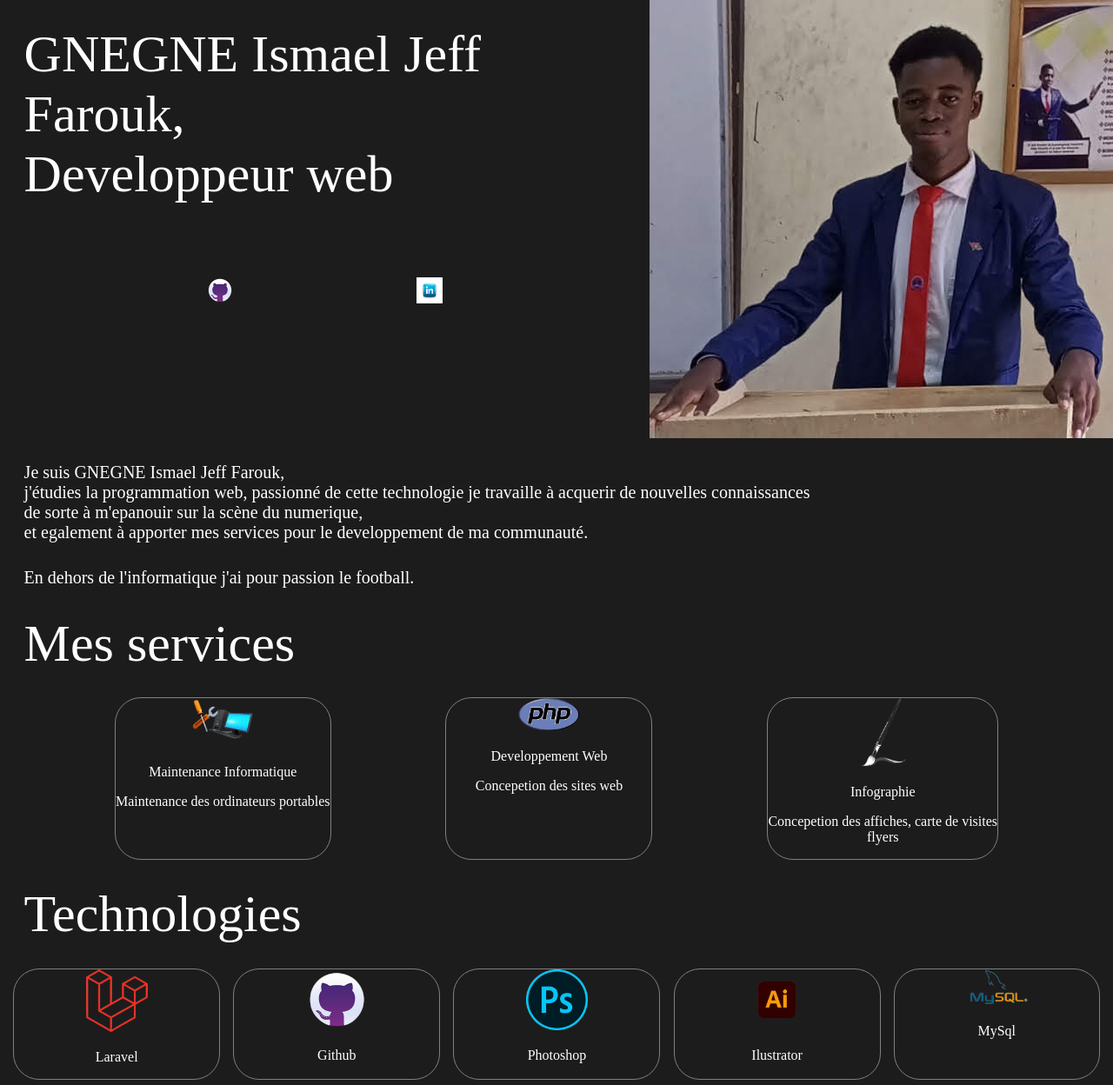
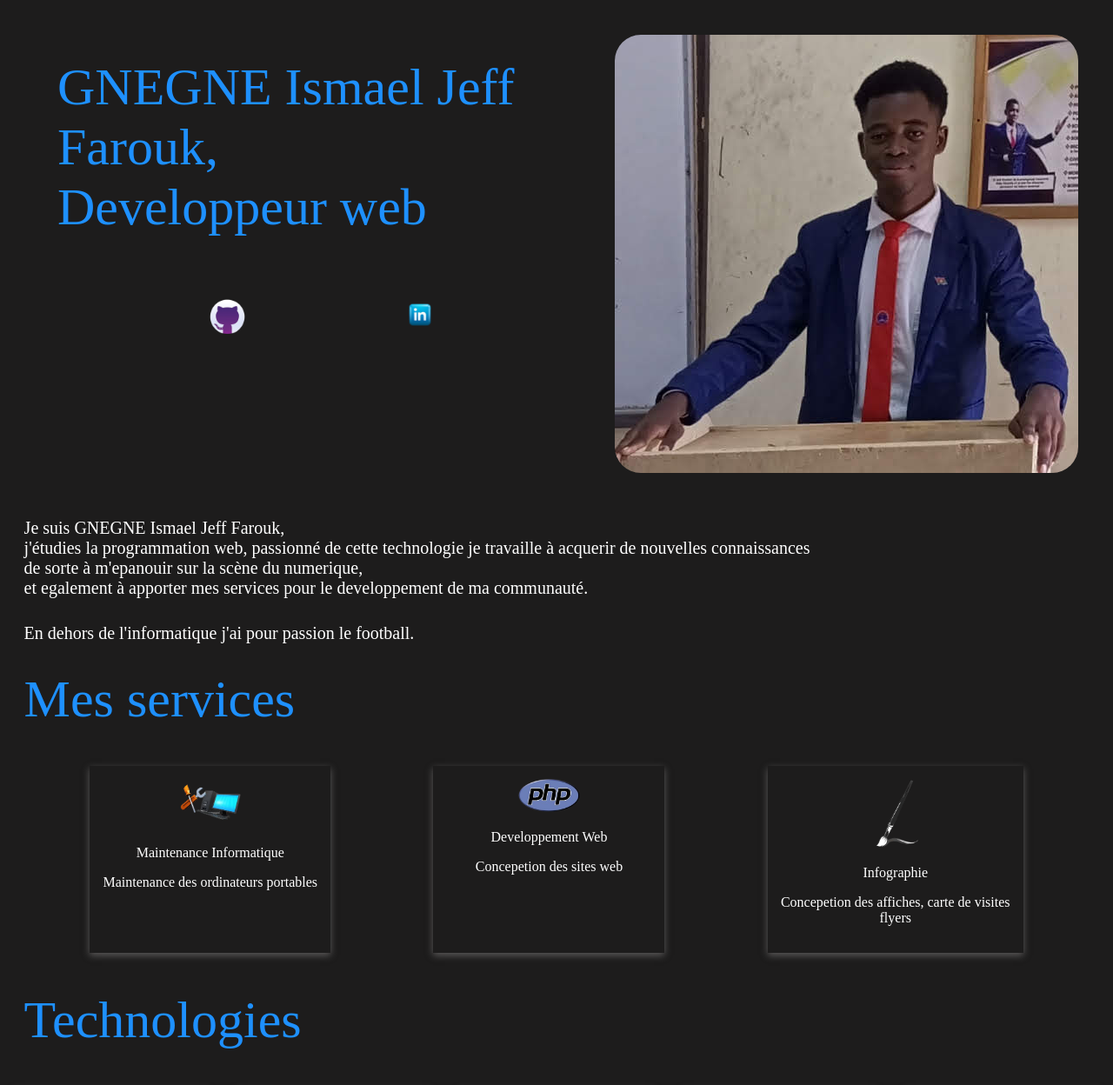
Before and after one commit to jeffgng/Portfolio, a plain HTML site: page portofolio.html in a window 1280 px wide. Shown: the top 1248 px of the page at 87% size. Drawn offline with Linux system fonts and the light colour scheme.

Commit message:
first commit

```diff
--- a/portofolio.html
+++ b/portofolio.html
@@ -14,14 +14,13 @@
 
                     <div class="logo" center>
 
-                        <p><a href="https://github.com/"><img src="images/gith.png" alt="" width="30px" height="30px"></a></p>
-                        <p><a href="https://www.linkedin.com/feed/"><img src="images/linkin.png" alt="" width="30px" height="30px"></a></p>
+                        <p><a href="https://github.com/"><img src="images/gith.png" alt="" width="45px" height="45px"></a></p>
+                        <p><a href="https://www.linkedin.com/feed/"><img src="images/linkin1.png" alt="" width="50px" height="50px"></a></p>
                     </div>
                     </span>
-                    <img src="images/jeff.png" alt="">
+                    <div class="jeff" > <img src="images/jeff.png" alt="" ></div>
 
                  </div>
-                </div>
 
                 <div>
                     <p class="donne">Je suis GNEGNE Ismael Jeff Farouk,<br> j'étudies la programmation web, passionné de cette technologie je travaille à acquerir de nouvelles connaissances <br> de sorte à m'epanouir sur la scène du numerique, <br> et egalement à apporter mes services pour le developpement de ma communauté.</p>
@@ -78,57 +77,34 @@
         <section class="techno">
 
             <div class="tech">
-                <div >
-                    <div>
-                        <div >
+
                             <img src="images/laravel_logo.png" width="30%" height="30%">
 
                             <p>Laravel</p>
-                        </div>
-
-                    </div>
-                </div>
             </div>
 
             <div class="tech">
-                <div >
-                    <div >
-                        <div >
+
                             <img src="images/gith.png"  width="30%" height="30%" >
                             <p>Github</p>
-
-                        </div>
-                    </div>
-                </div>
             </div>
 
             <div class="tech">
-                <div>
-
-                        <div>
                             <img src="images/photos.png"width="30%" height="30%">
                             <p>Photoshop</p>
-                        </div>
-            </div>
+                            </div>
             </div>
             <div class="tech">
-                <div>
-                    <div>
                         <img src="images/illustra.png" width="30%" height="30%">
                         <p>Ilustrator</p>
-                    </div>
-                </div>
             </div>
 
 
             <div class="tech">
-                <div>
-                    <div>
                         <img src="images/mysql.png" width="30%" height="30%">
                         <p>MySql</p>
-                    </div>
-                </div>
             </div>
-        </section>
+        </section><br>
+        </div> <br>
     </body>
 </html>
--- a/style.css
+++ b/style.css
@@ -30,15 +30,22 @@ section.techno{
     justify-content: space-evenly;
  }
   .box{
-    border: 0.5px solid grey;
-   border-radius: 30px;
+  /*  border: 0.5px solid grey;
+   border-radius: 30px;*/
     text-align: center;
+    box-shadow: rgba(119, 118, 118, 0.692) 0px 3px 8px;
+    padding: 15px;
+    margin: 15px;
   }
   .tech{
-    border: 0.5px solid grey;
+    /*border: 0.5px solid grey;
+    border-radius: 30px;*/
 
     text-align: center;
-    border-radius: 30px;
+
+    box-shadow: rgba(119, 118, 118, 0.692) 0px 3px 8px;
+    padding: 15px;
+    margin: 15px;
   }
 
 
@@ -46,6 +53,9 @@ section.techno{
     display: flex;
     flex-direction: row;
     justify-content: space-between;
+    padding: 20px;
+    margin:20px;
+
 }
 .logo{
     display: flex;
@@ -57,9 +67,14 @@ section.techno{
     font-size: 60px;
      margin:2%;
     padding: 2px;
+    color: dodgerblue;
+    opacity: 41;
 }
 .donne{
     font-size: 20px;
     margin:2%;
     padding: 2px;
 }
+img {
+border-radius: 30px;
+}
```
Also changed, not shown: images/linkin.png (deleted), images/linkin1.png (added).
